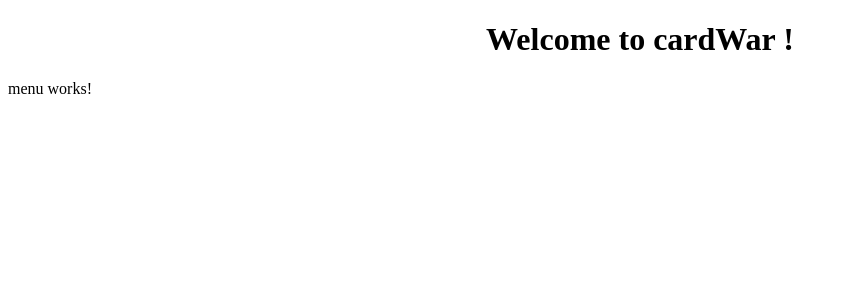
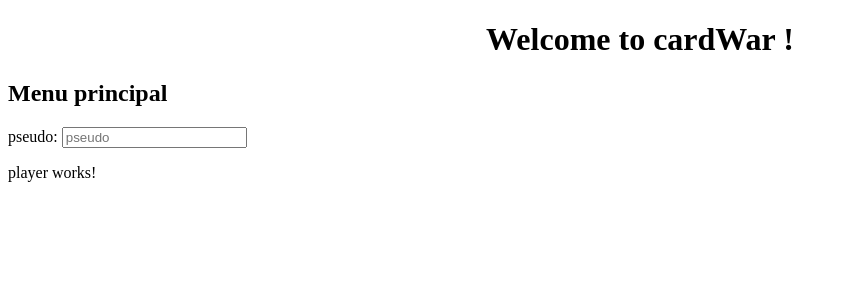
Before and after one commit to neuracr/cardWar, an Angular app in the folder cardWar/: page /menu in a window 1280 px wide. Shown: the top 300 px of the page, without its empty margins (0-846 px from the left). Built offline with nearby package versions, Linux system fonts and the light colour scheme.

Commit message:
ajout du menu principal. changement du pseudo du joueur à tester

```diff
--- a/cardWar/src/app/app.component.html
+++ b/cardWar/src/app/app.component.html
@@ -5,3 +5,4 @@
   </h1>
 </div>
 <router-outlet></router-outlet>
+<app-player></app-player>
--- a/cardWar/src/app/app.component.ts
+++ b/cardWar/src/app/app.component.ts
@@ -1,6 +1,7 @@
 import { Component } from '@angular/core';
 import { MenuComponent } from './menu/menu.component';
 import { CARDS } from './back/mock-cards';
+import { PlayerComponent } from './player/player.component';
 
 @Component({
   selector: 'app-root',
@@ -10,4 +11,5 @@ import { CARDS } from './back/mock-cards';
 export class AppComponent {
   title = 'cardWar';
   cards = CARDS;
+  player = {username: "" };
 }
--- a/cardWar/src/app/menu/menu.component.html
+++ b/cardWar/src/app/menu/menu.component.html
@@ -1,3 +1,6 @@
-<p>
-  menu works!
-</p>
+<h2> Menu principal </h2>
+<div>
+  <label>pseudo:
+    <input [(ngModel)]="player.username" placeholder="pseudo"/>
+  </label>
+</div>
--- a/cardWar/src/app/menu/menu.component.ts
+++ b/cardWar/src/app/menu/menu.component.ts
@@ -1,4 +1,5 @@
 import { Component, OnInit } from '@angular/core';
+import { Player } from '../back/player';
 
 @Component({
   selector: 'app-menu',
@@ -7,6 +8,12 @@ import { Component, OnInit } from '@angular/core';
 })
 export class MenuComponent implements OnInit {
 
+  player: Player = {
+    id: 0,
+    username: '',
+    score: 0,
+    stack: null,
+  };
   constructor() { }
 
   ngOnInit() {
--- /dev/null
+++ b/cardWar/src/app/player/player.component.html
@@ -0,0 +1,3 @@
+<p>
+  player works!
+</p>
--- /dev/null
+++ b/cardWar/src/app/player/player.component.ts
@@ -0,0 +1,16 @@
+import { Component, OnInit, Input } from '@angular/core';
+import { Player } from '../back/player';
+
+@Component({
+  selector: 'app-player',
+  templateUrl: './player.component.html',
+  styleUrls: ['./player.component.css']
+})
+export class PlayerComponent implements OnInit {
+  @Input() player: Player;
+  constructor() { }
+
+  ngOnInit() {
+  }
+
+}
```
Also changed, not shown: cardWar/src/app/app.module.ts (+6 -3 lines), cardWar/src/app/player/player.component.css (added), 1 other file (tests, documents, lock files or other folders).
